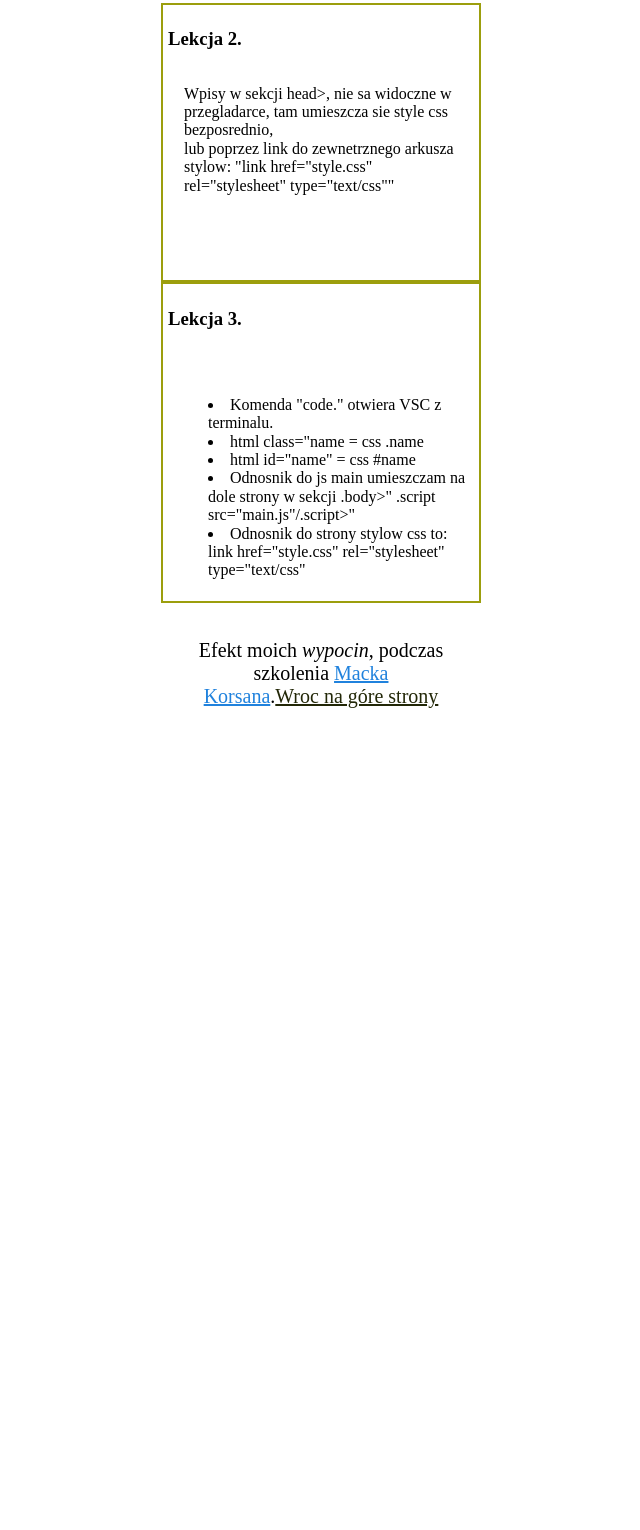
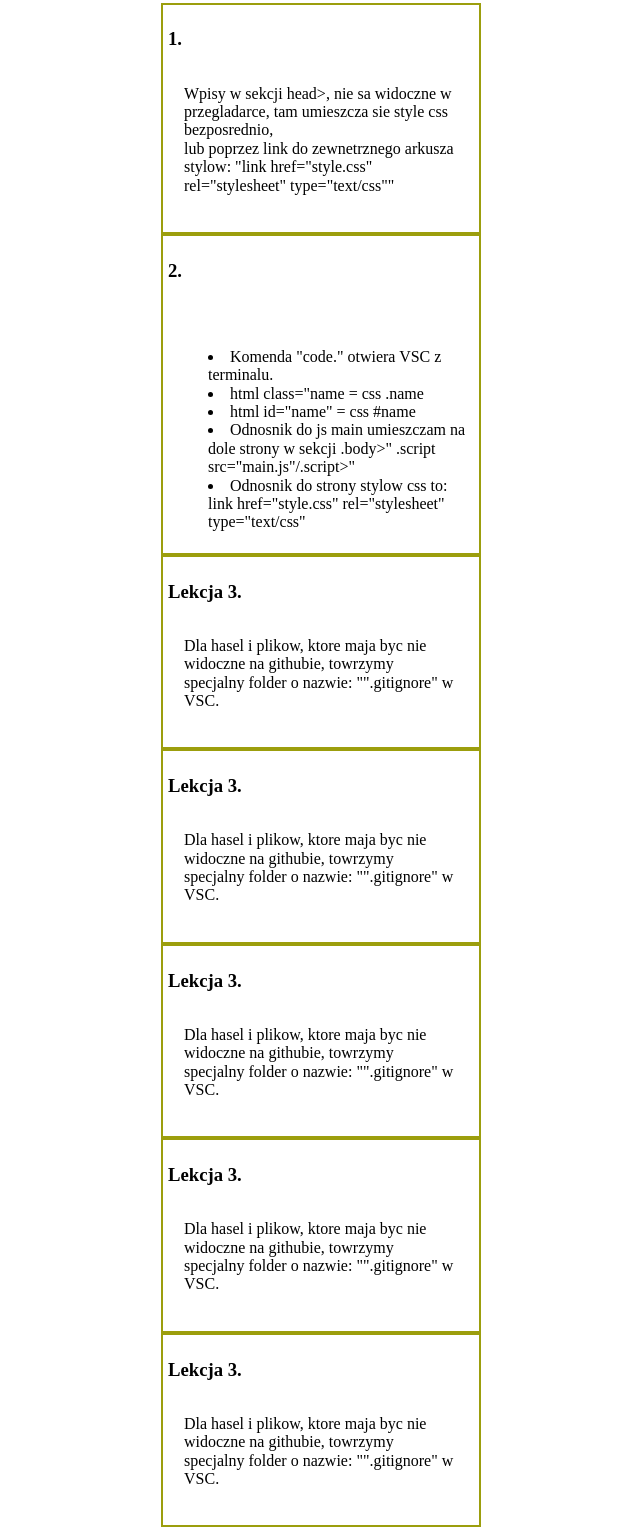
Before and after one commit to ade177/homepage, a website: page notes.html in a window 1280 px wide. Shown: the part 171-1701 px from the top of the page, without its empty margins (319-959 px from the left). Before the commit the page ends 895 px from the top, so only its background shows below. Drawn offline with Linux system fonts and the light colour scheme.

Commit message:
gitignore

```diff
--- a/notes.html
+++ b/notes.html
@@ -22,18 +22,17 @@
     </header>
 
     <main>
-        <h1 class="main-header">Brudnopis</h1>
+        <h1 class="main-header">Notes</h1>
         <img class="lower-img" src="" alt="brudnopis-logo">
         <section>
-            <h2 class="title-head">Notatki</h2>
+            <h2 class="title-head">Notes</h2>
             <article class="title">
-            <h3 class="title-head--special">Lekcja 2.</h3>
-            <p class="title-head__text">Wpisy w sekcji head>, nie sa widoczne w przegladarce, tam umieszcza sie style css bezposrednio,<br> lub poprzez link do zewnetrznego arkusza stylow: "link href="style.css" rel="stylesheet" type="text/css""
+            <h3 class="title-head--special">1.</h3>
+            <p class="title-head__text title-head__text--js">Wpisy w sekcji head>, nie sa widoczne w przegladarce, tam umieszcza sie style css bezposrednio,<br> lub poprzez link do zewnetrznego arkusza stylow: "link href="style.css" rel="stylesheet" type="text/css""
             </p>
-            <p class="title-head__text title-head__text--js"></p>
         </article>
         <article class="title">
-            <h3 class="title-head__special">Lekcja 3.</h3>
+            <h3 class="title-head__special">2.</h3>
             <p class="title-head__text"></p>
 
             <menu >
@@ -43,6 +42,26 @@
                 <li>Odnosnik do js main umieszczam na dole strony w sekcji .body>" .script src="main.js"/.script>"</li>
                 <li>Odnosnik do strony stylow css to: link href="style.css" rel="stylesheet" type="text/css"</li>
             </menu>
+        </article>
+        <article class="title">
+            <h3 class="title-head--special">Lekcja 3.</h3>
+            <p class="title-head__text title-head__text--js">Dla hasel i plikow, ktore maja byc nie widoczne na githubie, towrzymy specjalny folder o nazwie: "".gitignore" w VSC. </p>
+        </article>
+        <article class="title">
+            <h3 class="title-head--special">Lekcja 3.</h3>
+            <p class="title-head__text title-head__text--js">Dla hasel i plikow, ktore maja byc nie widoczne na githubie, towrzymy specjalny folder o nazwie: "".gitignore" w VSC. </p>
+        </article>
+        <article class="title">
+            <h3 class="title-head--special">Lekcja 3.</h3>
+            <p class="title-head__text title-head__text--js">Dla hasel i plikow, ktore maja byc nie widoczne na githubie, towrzymy specjalny folder o nazwie: "".gitignore" w VSC. </p>
+        </article>
+        <article class="title">
+            <h3 class="title-head--special">Lekcja 3.</h3>
+            <p class="title-head__text title-head__text--js">Dla hasel i plikow, ktore maja byc nie widoczne na githubie, towrzymy specjalny folder o nazwie: "".gitignore" w VSC. </p>
+        </article>
+        <article class="title">
+            <h3 class="title-head--special">Lekcja 3.</h3>
+            <p class="title-head__text title-head__text--js">Dla hasel i plikow, ktore maja byc nie widoczne na githubie, towrzymy specjalny folder o nazwie: "".gitignore" w VSC. </p>
         </article>
         </section>
 
--- a/styles/form_style.css
+++ b/styles/form_style.css
@@ -7,13 +7,11 @@ body {
   align-items: center;
   justify-content: center;
   min-height: 100vh;
-
 }
 
 .button {
   display: inline-block;
   border-radius: 40%;
-
 }
 .button:hover {
   background-color: rgb(255, 255, 255);
@@ -23,7 +21,6 @@ body {
   top: 1px;
 }
 main {
-
 }
 .form {
   width: 400px;
```
Also changed, not shown: contact.html (+2 -2 lines), package.json (added, +18 -0 lines), 2 other files. Lines whose indentation alone changed are shown as unchanged.
